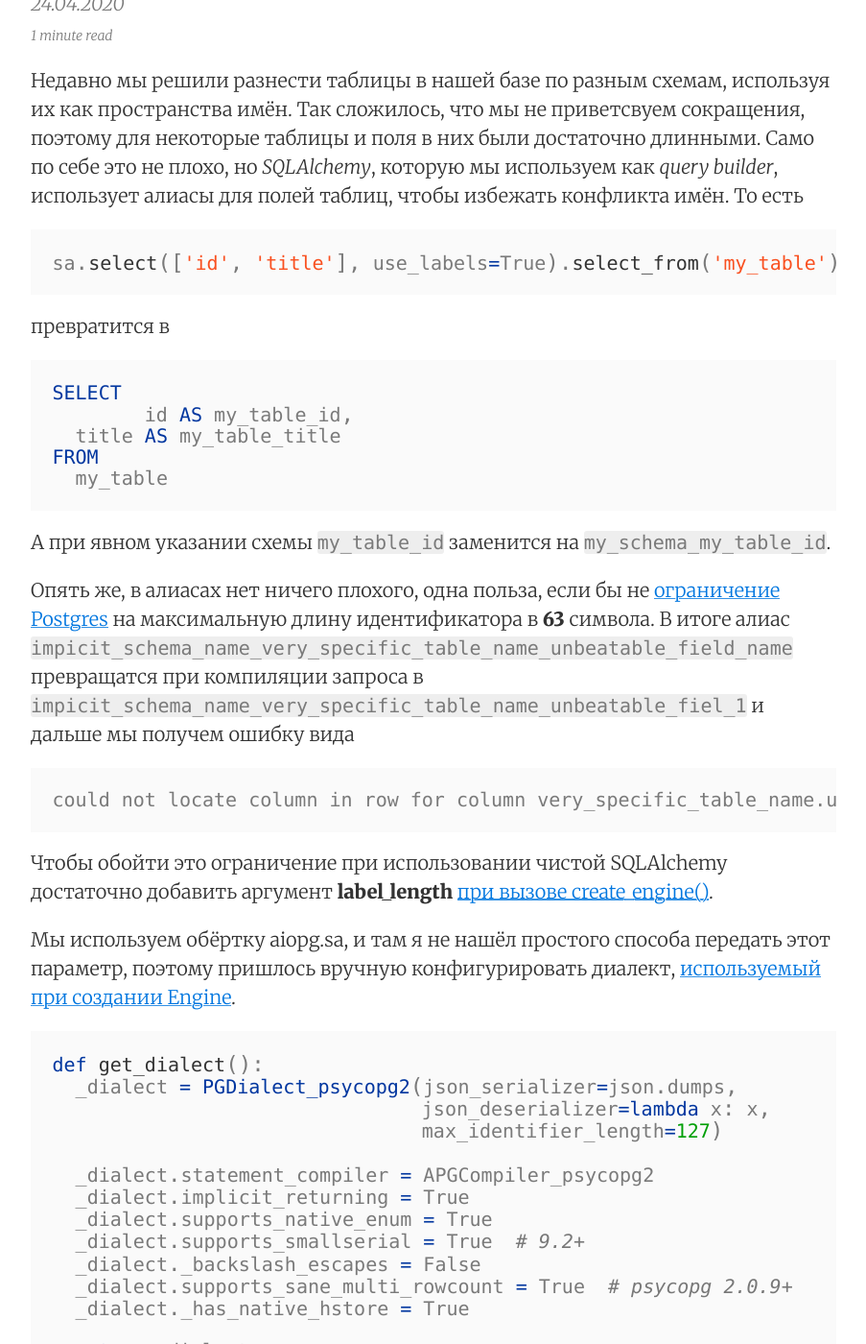
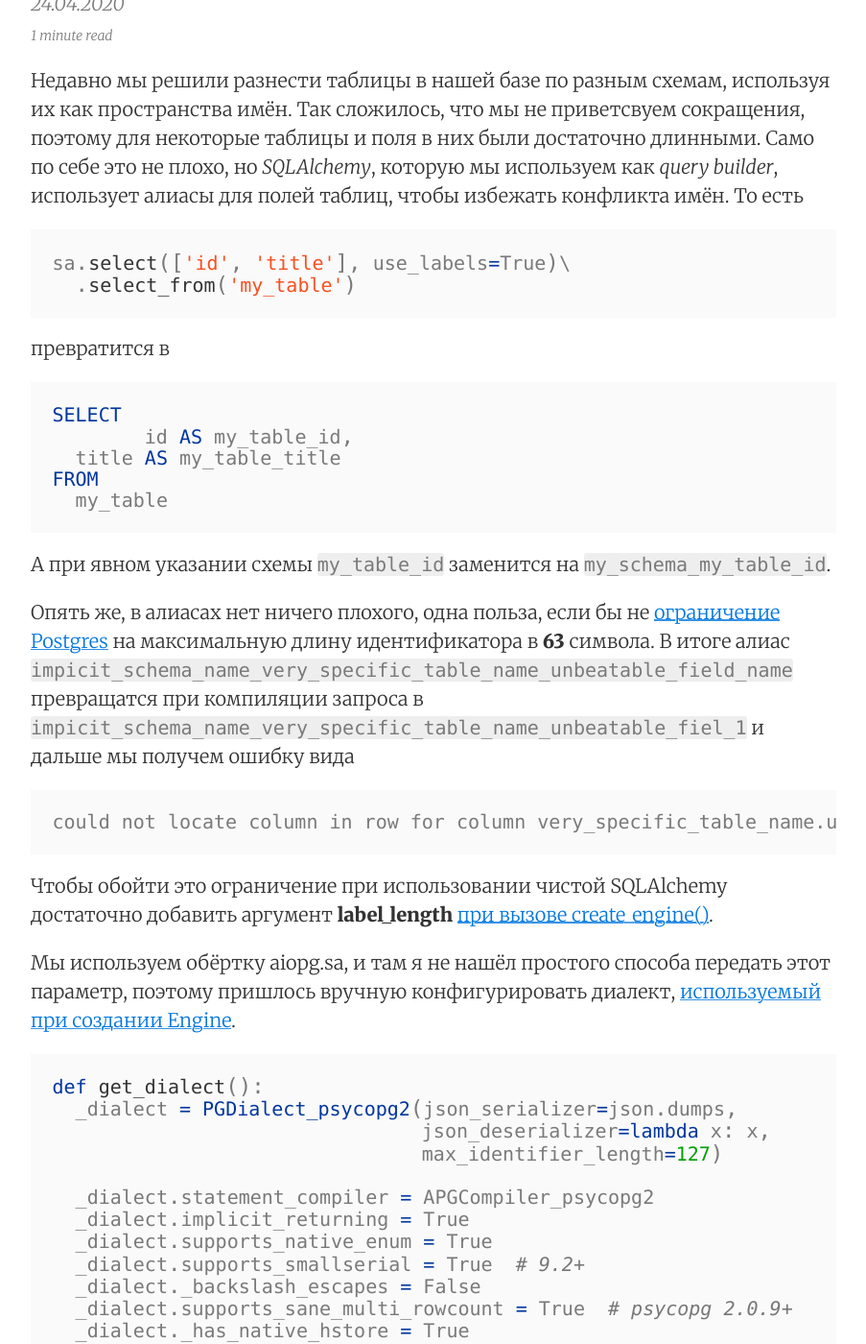
Before and after one commit to h4/mkhl.brnv.ru, a Jekyll site: the page built from _posts/2020-04-24-increase_labels_limit_in_aiopg_sa.md, in a window 1280 px wide and 1400 px high, scrolled down 483 px. Shown: the whole window at 96% size, without its empty margins (188-1091 px from the left). Built offline with Jekyll 4.4.1, drawn with Linux system fonts in a browser that asks for light colours; nearby versions of some CDN libraries.

Commit message:
Pretty code formatting

````diff
--- a/_posts/2020-04-24-increase_labels_limit_in_aiopg_sa.md
+++ b/_posts/2020-04-24-increase_labels_limit_in_aiopg_sa.md
@@ -10,7 +10,8 @@
 Недавно мы решили разнести таблицы в нашей базе по разным схемам, используя их как пространства имён. Так сложилось, что мы не приветсвуем сокращения, поэтому для некоторые таблицы и поля в них были достаточно длинными. Само по себе это не плохо, но *SQLAlchemy*, которую мы используем как *query builder*, использует алиасы для полей таблиц, чтобы избежать конфликта имён. То есть
 
 ```python
-sa.select(['id', 'title'], use_labels=True).select_from('my_table')
+sa.select(['id', 'title'], use_labels=True)\
+  .select_from('my_table')
 ```
 
 превратится в
@@ -52,5 +53,7 @@
   return _dialect
 
 dialect = get_dialect()
-app['db'] = await create_engine(dsn=settings.db_dsn, echo=settings.debug, dialect=dialect)
+app['db'] = await create_engine(dsn=settings.db_dsn,
+                                echo=settings.debug,
+                                dialect=dialect)
 ```
````
